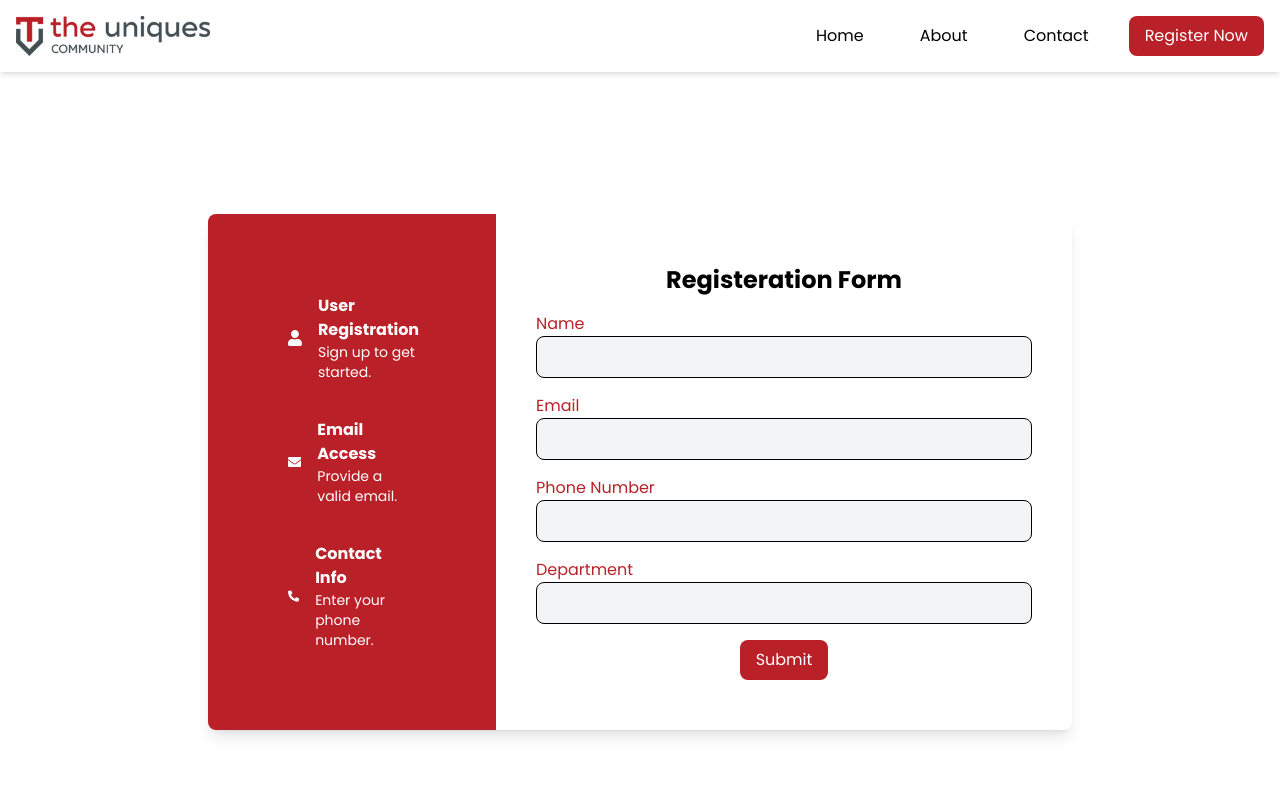
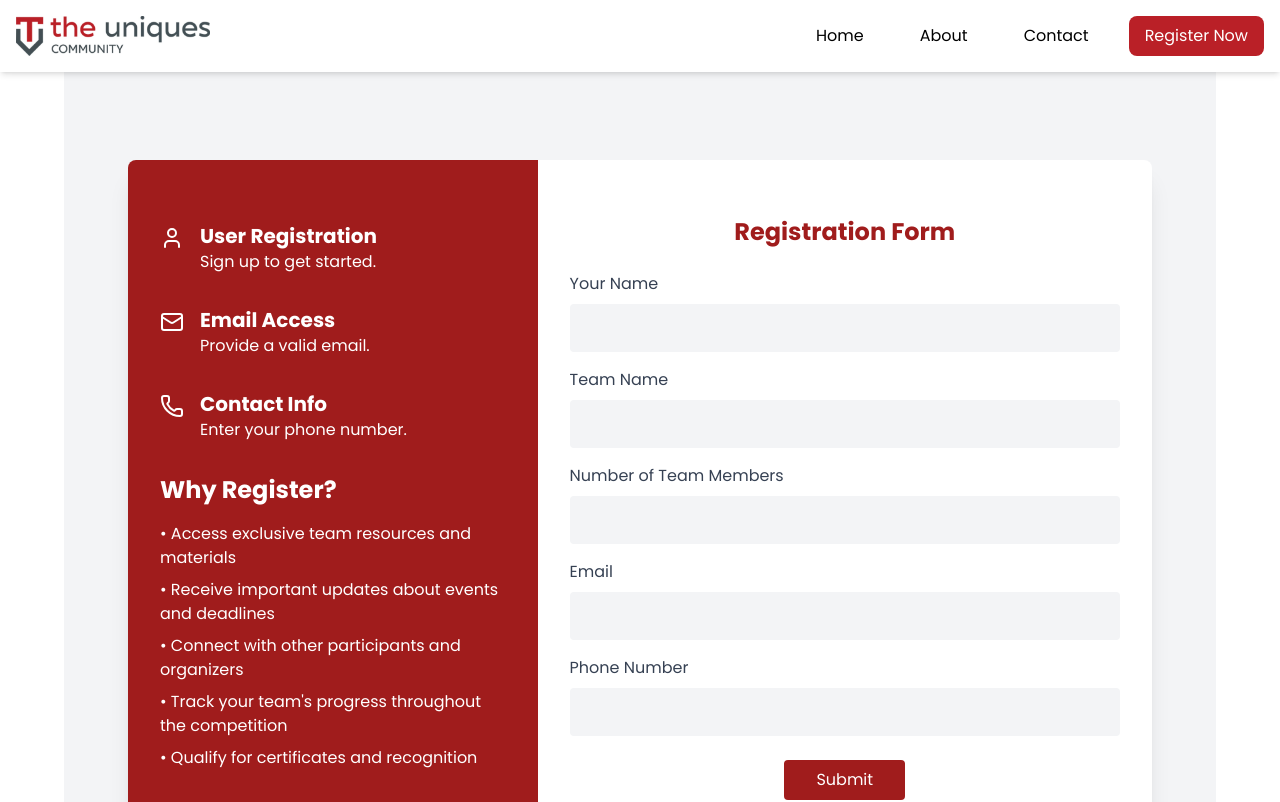
Before and after one commit to TheUniquesCommunity/AI-ML_convention, a React (Vite) app: page /register in a window 1280 px wide. Shown: the top 802 px of the page. Built offline with nearby package versions, Linux system fonts and the light colour scheme; a web font is replaced by a local one.

Commit message:
save changes of src/components/register.jsx

```diff
--- a/src/components/register.jsx
+++ b/src/components/register.jsx
@@ -1,87 +1,172 @@
-import React, { useState } from "react";
-import { FaUser, FaEnvelope, FaPhoneAlt } from "react-icons/fa";
-import { Link } from "react-router-dom";
+import React, { useState } from 'react';
+import { User, Mail, Phone, Upload } from 'lucide-react';
 
-const RegistrationForm = () => {
+function App() {
   const [formData, setFormData] = useState({
-    name: "",
-    email: "",
-    phone: "",
-    department: ""
+    yourName: '',
+    teamName: '',
+    members: '',
+    email: '',
+    phone: '',
+    file: null
   });
 
   const handleChange = (e) => {
-    setFormData({ ...formData, [e.target.name]: e.target.value });
+    const { name, value } = e.target;
+    setFormData(prev => ({
+      ...prev,
+      [name]: value
+    }));
+  };
+
+  const handleFileChange = (e) => {
+    if (e.target.files && e.target.files[0]) {
+      setFormData(prev => ({
+        ...prev,
+        file: e.target.files ? e.target.files[0] : null
+      }));
+    }
   };
 
   const handleSubmit = (e) => {
     e.preventDefault();
-    console.log("Form Data Submitted:", formData);
+    console.log('Form submitted:', formData);
+    // Handle form submission logic here
   };
 
   return (
-    <div className="flex min-h-screen  items-center justify-center">
-      <div className="w-3/4 bg-white shadow-lg rounded-lg flex overflow-hidden">
-        {/* Left Section with Icons & Text */}
-        <div className="w-1/3 bg-[#BA2027] flex flex-col justify-center items-start p-20 text-white gap-y-9">
-          <div className="flex items-center space-x-4">
-            <FaUser size={20} />
+    <div className="min-h-screen bg-gray-100 flex items-center justify-center p-4 pt-16">
+      <div className="w-full max-w-5xl flex rounded-lg overflow-hidden shadow-xl">
+        {/* Left side content */}
+        <div className="bg-[#a01c1c] text-white p-8 w-2/5 flex items-center">
+          <div className="space-y-8 mx-auto">
+            <div className="flex items-start space-x-4">
+              <User className="mt-1" size={24} />
               <div>
-              <h3 className="font-bold">User Registration</h3>
-              <p className="text-sm">Sign up to get started.</p>
+                <h3 className="text-xl font-bold">User Registration</h3>
+                <p>Sign up to get started.</p>
               </div>
             </div>
-          <div className="flex items-center space-x-4">
-            <FaEnvelope size={20} />
+
+            <div className="flex items-start space-x-4">
+              <Mail className="mt-1" size={24} />
               <div>
-              <h3 className="font-bold">Email Access</h3>
-              <p className="text-sm">Provide a valid email.</p>
+                <h3 className="text-xl font-bold">Email Access</h3>
+                <p>Provide a valid email.</p>
               </div>
             </div>
-          <div className="flex items-center space-x-4">
-            <FaPhoneAlt size={20} />
+
+            <div className="flex items-start space-x-4">
+              <Phone className="mt-1" size={24} />
               <div>
-              <h3 className="font-bold">Contact Info</h3>
-              <p className="text-sm">Enter your phone number.</p>
+                <h3 className="text-xl font-bold">Contact Info</h3>
+                <p>Enter your phone number.</p>
+              </div>
+            </div>
+
+            <div className="mt-8">
+              <h2 className="text-2xl font-bold mb-4">Why Register?</h2>
+              <ul className="space-y-2">
+                <li>• Access exclusive team resources and materials</li>
+                <li>• Receive important updates about events and deadlines</li>
+                <li>• Connect with other participants and organizers</li>
+                <li>• Track your team's progress throughout the competition</li>
+                <li>• Qualify for certificates and recognition</li>
+              </ul>
             </div>
           </div>
         </div>
 
-        {/* Right Section with Form */}
-        <div className="w-2/3 p-10 flex items-center justify-center">
-          <form onSubmit={handleSubmit} className="w-full">
-            <h2 className="text-2xl font-bold mb-4 text-center">Registeration Form</h2>
-
-            <div className="mb-4">
-              <label className="block text-[#BA2027]">Name</label>
-              <input type="text" name="name" value={formData.name} onChange={handleChange} className="w-full px-3 py-2 border rounded-lg bg-gray-100" required />
+        {/* Right side form */}
+        <div className="bg-white p-8 w-3/5 flex items-center">
+          <div className="w-full">
+            <div className="mb-6 text-center">
             </div>
 
-            <div className="mb-4">
-              <label className="block text-[#BA2027]">Email</label>
-              <input type="email" name="email" value={formData.email} onChange={handleChange} className="w-full px-3 py-2 border rounded-lg bg-gray-100" required />
+            <h1 className="text-center text-2xl font-bold text-[#a01c1c] mb-6">Registration Form</h1>
+
+            <form onSubmit={handleSubmit}>
+              <div className="space-y-4">
+                <div>
+                  <label htmlFor="yourName" className="block text-gray-700 mb-2">Your Name</label>
+                  <input
+                    type="text"
+                    id="yourName"
+                    name="yourName"
+                    value={formData.yourName}
+                    onChange={handleChange}
+                    className="w-full p-3 bg-gray-100 rounded border-0"
+                    required
+                  />
                 </div>
 
-            <div className="mb-4">
-              <label className="block text-[#BA2027]">Phone Number</label>
-              <input type="text" name="phone" value={formData.phone} onChange={handleChange} className="w-full px-3 py-2 border rounded-lg bg-gray-100" required />
+                <div>
+                  <label htmlFor="teamName" className="block text-gray-700 mb-2">Team Name</label>
+                  <input
+                    type="text"
+                    id="teamName"
+                    name="teamName"
+                    value={formData.teamName}
+                    onChange={handleChange}
+                    className="w-full p-3 bg-gray-100 rounded border-0"
+                    required
+                  />
                 </div>
 
-            <div className="mb-4">
-              <label className="block text-[#BA2027]">Department</label>
-              <input type="text" name="department" value={formData.department} onChange={handleChange} className="w-full px-3 py-2 border rounded-lg bg-gray-100" required />
+                <div>
+                  <label htmlFor="members" className="block text-gray-700 mb-2">Number of Team Members</label>
+                  <input
+                    type="number"
+                    id="members"
+                    name="members"
+                    value={formData.members}
+                    onChange={handleChange}
+                    className="w-full p-3 bg-gray-100 rounded border-0"
+                    required
+                  />
                 </div>
 
-            <div className="flex justify-center">
-              <Link to="/register">
-                <button type="submit" className="px-4 py-2 bg-[#BA2027] text-white rounded-lg hover:bg-gray-900">Submit</button>
-              </Link>
+                <div>
+                  <label htmlFor="email" className="block text-gray-700 mb-2">Email</label>
+                  <input
+                    type="email"
+                    id="email"
+                    name="email"
+                    value={formData.email}
+                    onChange={handleChange}
+                    className="w-full p-3 bg-gray-100 rounded border-0"
+                    required
+                  />
+                </div>
+
+                <div>
+                  <label htmlFor="phone" className="block text-gray-700 mb-2">Phone Number</label>
+                  <input
+                    type="tel"
+                    id="phone"
+                    name="phone"
+                    value={formData.phone}
+                    onChange={handleChange}
+                    className="w-full p-3 bg-gray-100 rounded border-0"
+                    required
+                  />
+                </div>
+
+                <div className="flex justify-center mt-6">
+                  <button
+                    type="submit"
+                    className="bg-[#a01c1c] text-white py-2 px-8 rounded hover:bg-[#8a1818] transition-colors"
+                  >
+                    Submit
+                  </button>
+                </div>
               </div>
             </form>
           </div>
         </div>
       </div>
+    </div>
   );
-};
+}
 
-export default RegistrationForm;
+export default App;
```
Lines whose indentation alone changed are shown as unchanged.
